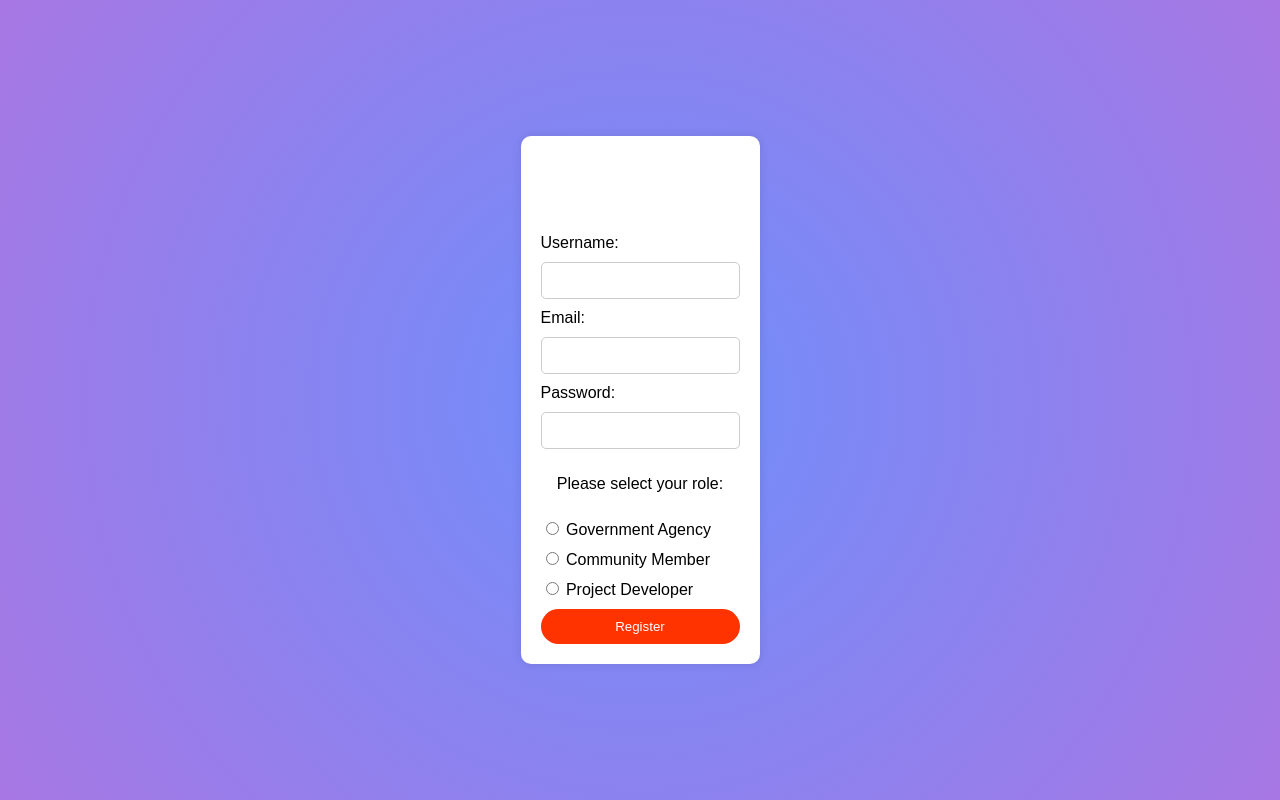
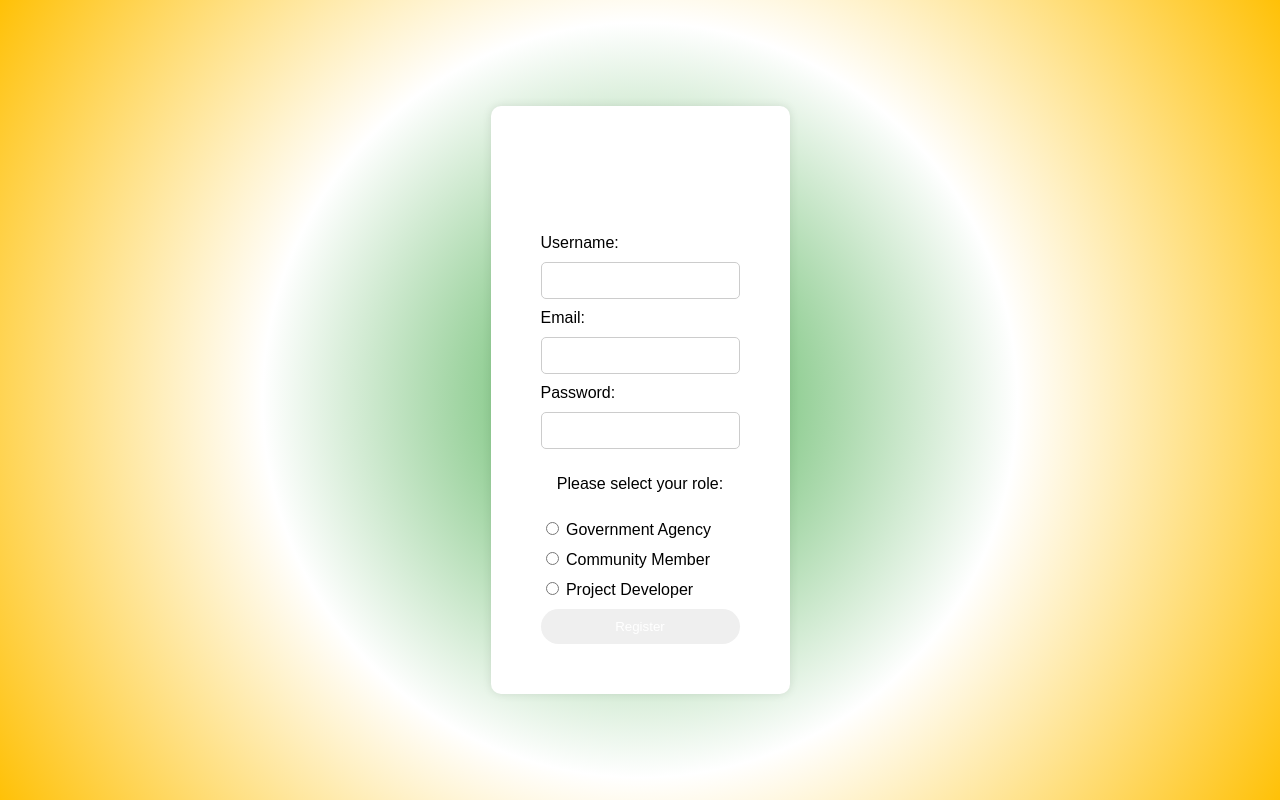
Before and after one commit to Rohaenat-Eniola-Mustapha/InfraTour, a PHP site: page /register.html in a window 1280 px wide. Run offline with PHP 8.4, Linux system fonts and the light colour scheme.

Commit message:
Update styles.css

```diff
--- a/css/styles.css
+++ b/css/styles.css
@@ -1,7 +1,7 @@
 /* General styles */
 body {
     font-family: Arial, sans-serif;
-    background: radial-gradient(circle, #6e8efb, #a777e3);
+    background: radial-gradient(circle, #4CAF50, #FFFFFF, #FFC107);
     margin: 0;
     padding: 0;
     display: flex;
@@ -45,19 +45,19 @@ nav ul li a.button {
     color: #fff;
     background-color: #5cb85c;
     padding: 10px 20px;
-    border-radius: 50%;
+    border-radius: 10px;
     font-weight: bold;
     transition: background-color 0.3s;
 }
 
 nav ul li a.button:hover {
-    background-color: #4cae4c;
+    background-color: #4CAF50;
 }
 
 /* Form container for register and login pages */
 .form-container {
     background: white;
-    padding: 20px;
+    padding: 50px;
     border-radius: 10px;
     box-shadow: 0 0 10px rgba(0, 0, 0, 0.1);
     text-align: center;
@@ -89,11 +89,11 @@ button {
     padding: 10px;
     border: none;
     border-radius: 50px;
-    background-color: #ff3300;
+    background-color: linear-gradient(#4CAF50, #FFFFFF, #FFC107);
     color: white;
     cursor: pointer;
 }
 
 button:hover {
-    background-color: #cc2900;
+    background-color: #4CAF50;
 }
```
